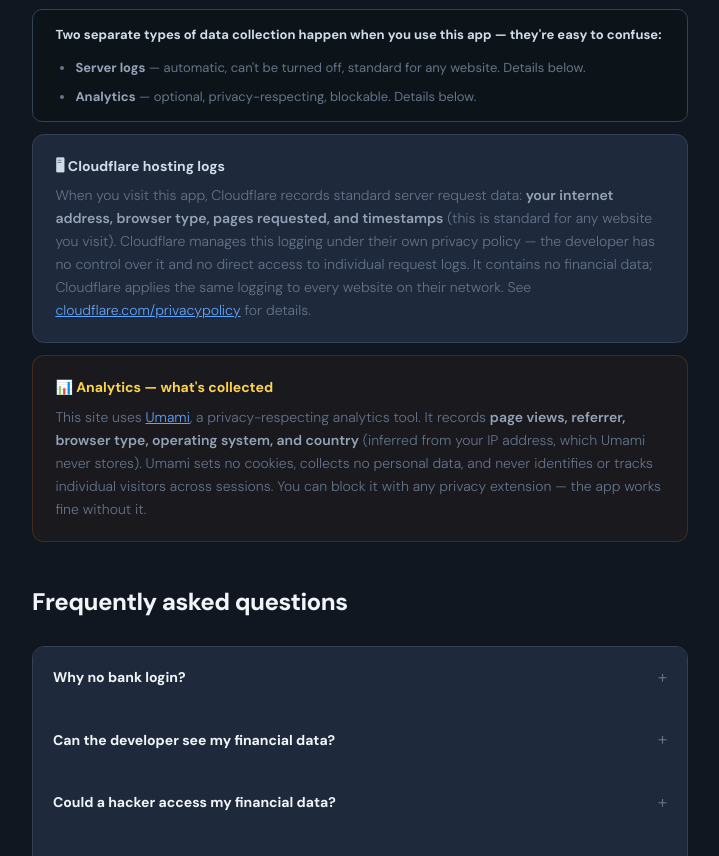
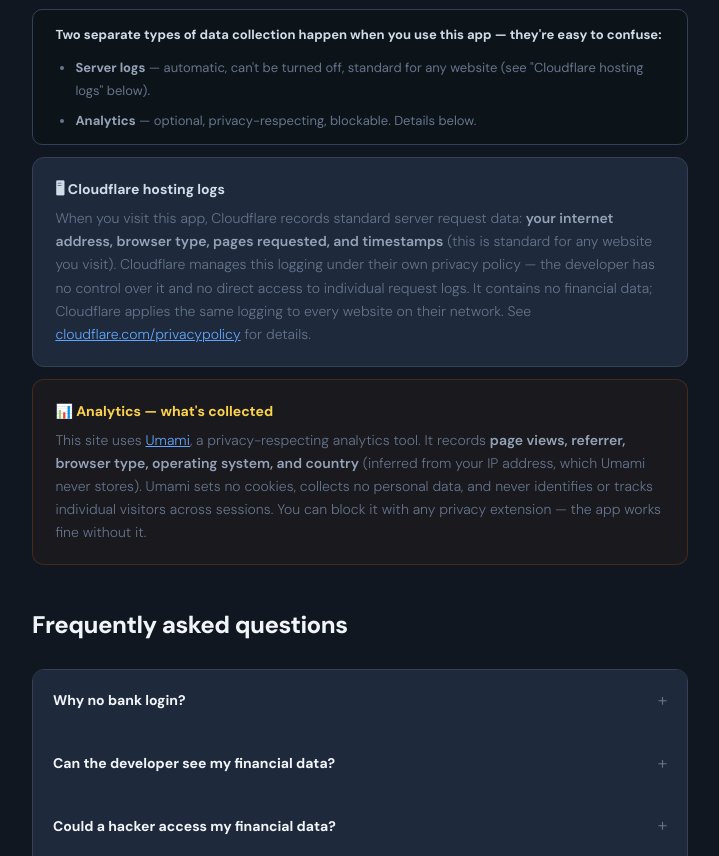
Before and after one commit to gflo247/trak-yo-dollas, a website: page privacy.html in a window 1280 px wide. Shown: the part 2551-3407 px from the top of the page, without its empty margins (280-999 px from the left). Drawn offline with Linux system fonts and the light colour scheme.

Commit message:
Name the actual card title in the "Server logs" callout reference
"Details below" left a naming gap -- the callout says "Server logs"
but the card right after it is titled "Cloudflare hosting logs," a
different term. A reader unfamiliar with the topic could scan past
it looking for something literally called "server logs." Named the
card's actual title instead of a generic pointer. Not a jump link --
the target is the very next card, no meaningful scroll distance to
save (unlike the summary table's #analytics link, which jumps past
several sections). The "Analytics" bullet already matches its card's
title ("Analytics -- what's collected") well enough, so left as-is.

check-syntax.py: OK on all 3 files. 280/280 tests pass, unchanged.

```diff
--- a/privacy.html
+++ b/privacy.html
@@ -337,7 +337,7 @@
     <div style="padding:.85rem 1.4rem .75rem;border-radius:10px;background:var(--bg-deep);border:1px solid var(--border-mid)">
       <p style="font-size:13px;color:var(--text-secondary);line-height:1.7;margin-bottom:.6rem"><strong style="color:var(--text-primary)">Two separate types of data collection happen when you use this app — they're easy to confuse:</strong></p>
       <ul style="font-size:13px;color:var(--text-muted);line-height:1.8;padding-left:1.25rem">
-        <li><strong style="color:var(--text-secondary)">Server logs</strong> — automatic, can't be turned off, standard for any website. Details below.</li>
+        <li><strong style="color:var(--text-secondary)">Server logs</strong> — automatic, can't be turned off, standard for any website (see "Cloudflare hosting logs" below).</li>
         <li style="margin-top:.4rem"><strong style="color:var(--text-secondary)">Analytics</strong> — optional, privacy-respecting, blockable. Details below.</li>
       </ul>
     </div>
```
